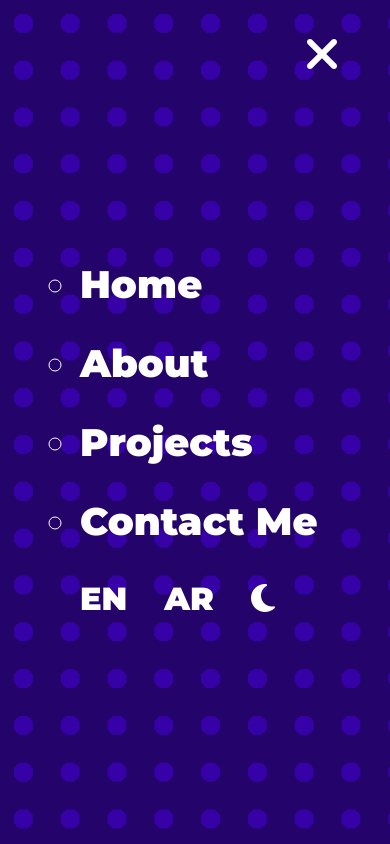
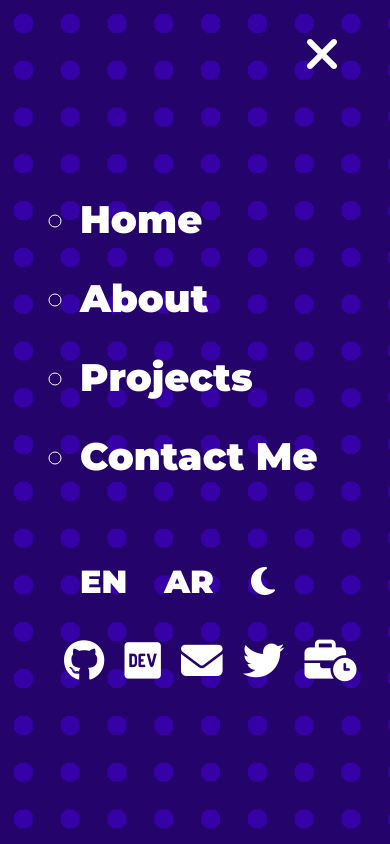
Before and after one commit to ahmedonour/portfolio-5.4, a SvelteKit app: page / in a window 390 px wide. Both pictures are taken after a click on the button 339 px from the left and 40 px from the top of the page. Built offline with nearby package versions, Linux system fonts and the light colour scheme; a web font is replaced by a local one.

Commit message:
Update the navbar

```diff
--- a/src/components/home/navbar.svelte
+++ b/src/components/home/navbar.svelte
@@ -12,6 +12,12 @@
     //     };
     // });
 </script>
+<svelte:head>
+  <script
+    src="https://kit.fontawesome.com/f3c7bd6f07.js"
+    crossorigin="anonymous"
+  ></script>
+</svelte:head>
 <nav>
     <a href="/">
         <h1>AS</h1>
@@ -36,6 +42,14 @@
                 <a href="/"  on:click={toggleVisible}>EN</a>
                 <a href="/ar" on:click={toggleVisible}>AR</a>
                 <a href="/"><i class="fas fa-moon"></i></a>
+
+            </div>
+            <div class="socialIcons">
+                <a href="https://www.github.com/ahmedonour" target="_blank" rel="noreferrer"><i class="fab fa-github" /></a>
+                <a href="https://www.dev.to/ahmed_onour" target="_blank" rel="noreferrer"><i class="fab fa-dev" /></a>
+                <a href="mailto:ahmedonour.49@gmail.com"  target="_blank" rel="noreferrer"><i class="fas fa-envelope" /></a>
+                <a href="https://www.twitter.com/ahmed_onour" target="_blank" rel="noreferrer"><i class="fab fa-twitter" /></a>
+                <a href="https://www.fiverr.com/ahmed_onour" target="_blank" rel="noreferrer"><i class="fas fa-business-time" /></a>
             </div>
         </div>
 
@@ -44,7 +58,12 @@
 </nav>
 
 <style>
+    .socialIcons{
+        width: 75%;
 
+        display: flex;
+        justify-content: space-between;
+    }
     .bg{
         width: 100vw;
         height: 100vh;
@@ -172,6 +191,7 @@
         width: 30%;
         height: 10%;
         margin-left: 5rem;
+        margin-top: 3rem;
 
     }
     ol .en-ar a{
```
